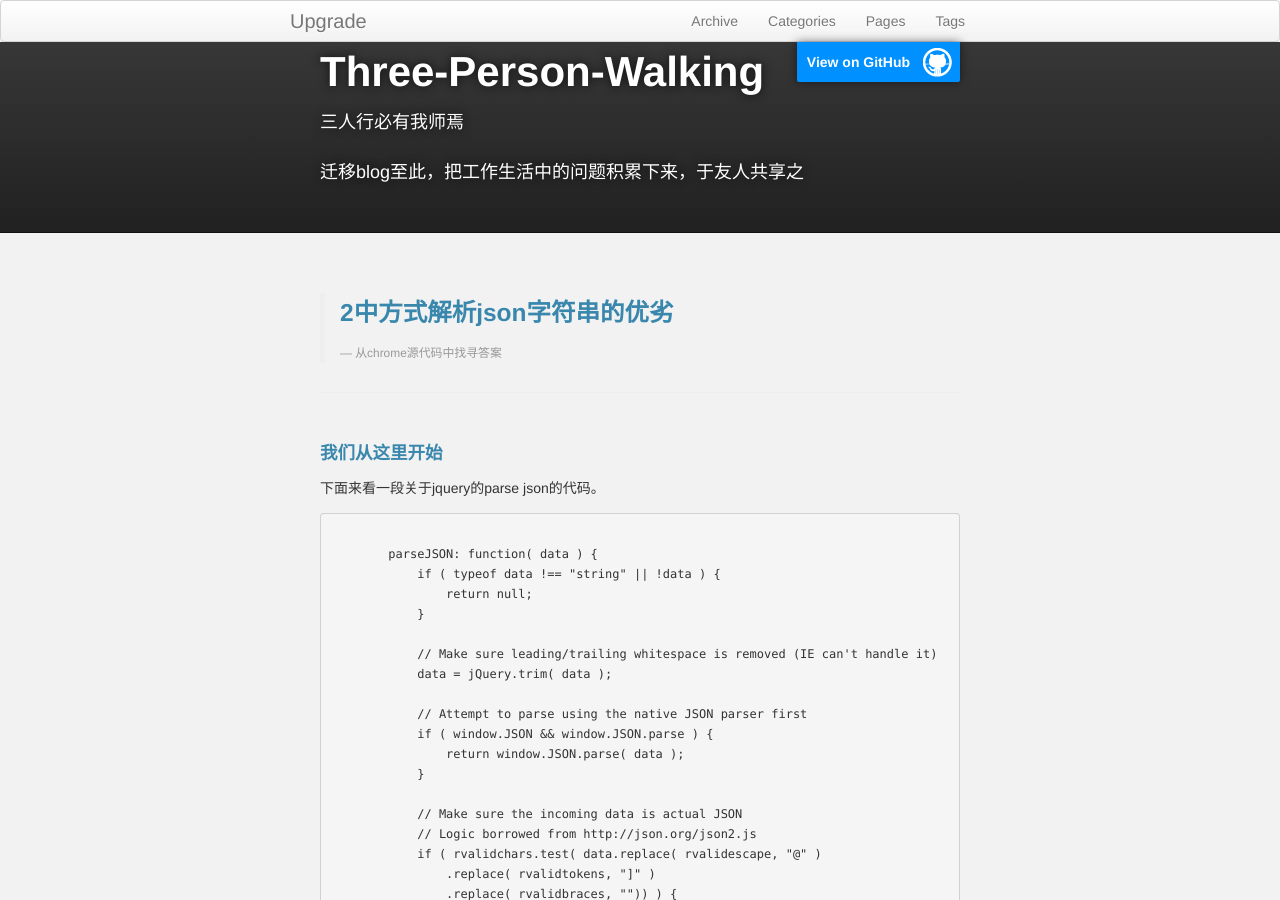
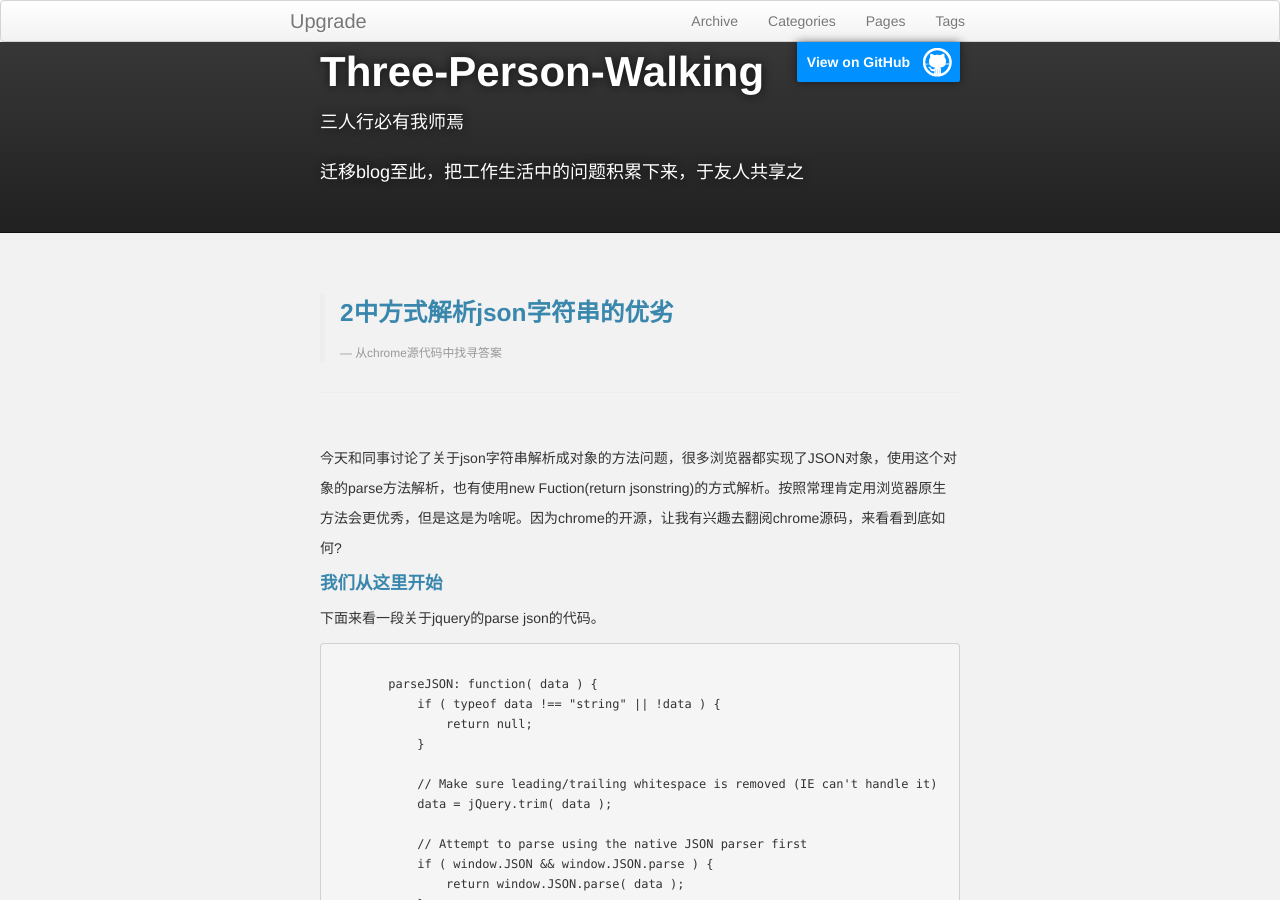
Before and after one commit to vincent-li/three-person-walking, a Jekyll site: the page built from _posts/2013-05-14-use-2-methods-parse-json-string-in-chrome.html, in a window 1280 px wide and 900 px high. Built offline with Jekyll 4.4.1, drawn with Linux system fonts in a browser that asks for light colours; comment, search, counter and statistics services are not loaded.

Commit message:
修改文章

```diff
--- a/_posts/2013-05-14-use-2-methods-parse-json-string-in-chrome.html
+++ b/_posts/2013-05-14-use-2-methods-parse-json-string-in-chrome.html
@@ -9,7 +9,7 @@ summary : "今天和同事讨论了关于json字符串解析成对象的方法
 
 {% include JB/setup %}
 
-<p>{{ post.summary }}</p>
+<p>今天和同事讨论了关于json字符串解析成对象的方法问题，很多浏览器都实现了JSON对象，使用这个对象的parse方法解析，也有使用new Fuction(return jsonstring)的方式解析。按照常理肯定用浏览器原生方法会更优秀，但是这是为啥呢。因为chrome的开源，让我有兴趣去翻阅chrome源码，来看看到底如何?</p>
 
 <h4 class="text-info">我们从这里开始</h4>
 <p>下面来看一段关于jquery的parse json的代码。</p>
```
